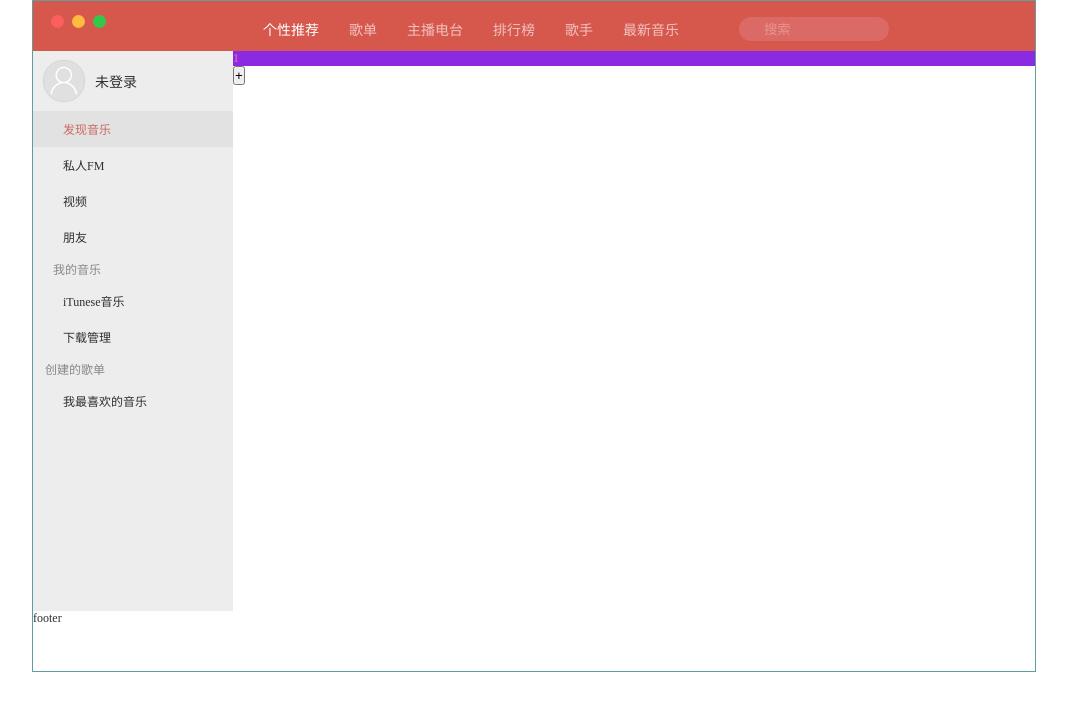
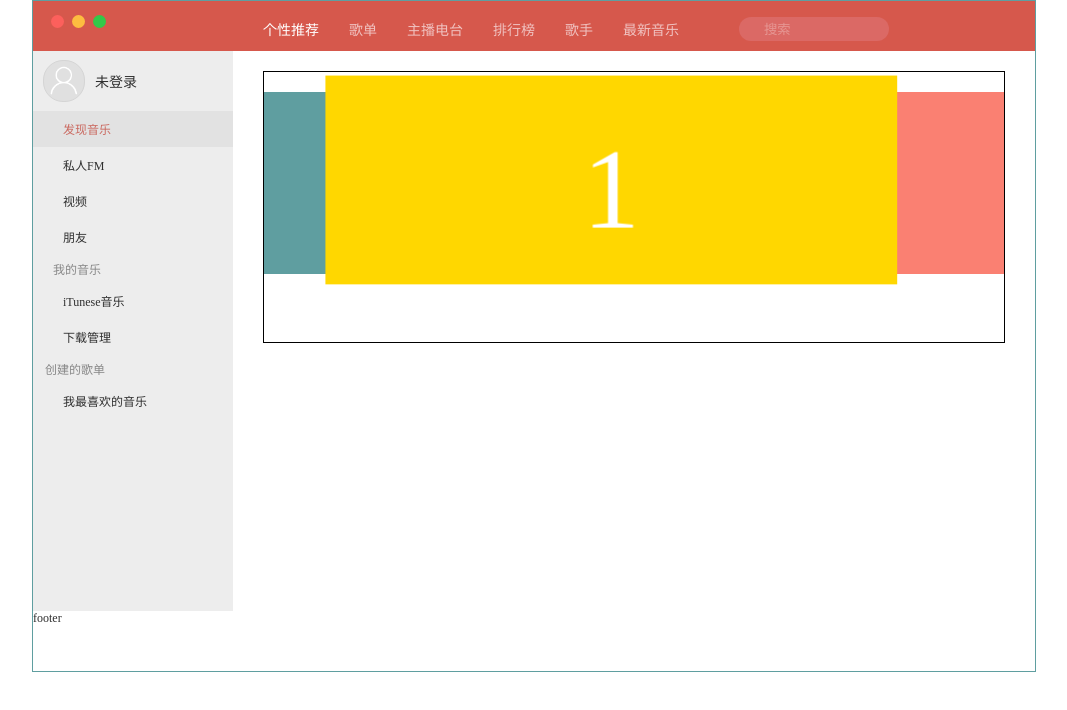
Before and after one commit to naihe138/NeteaseCloudMusic, a Vue app: page /#/ in a window 1280 px wide. Shown: the top 710 px of the page, without its empty margins (106-1173 px from the left). Built offline with nearby package versions, Linux system fonts and the light colour scheme; a small style sheet from the web is missing.

Commit message:
feat: banner

```diff
--- a/src/index.html
+++ b/src/index.html
@@ -4,7 +4,7 @@
   <meta charset="UTF-8">
   <meta name="viewport" content="width=device-width, initial-scale=1.0">
   <meta http-equiv="X-UA-Compatible" content="ie=edge">
-  <title>网易云音乐-by naice</title>
+  <title></title>
   <link rel="stylesheet" type="text/css" href="https://at.alicdn.com/t/font_1255888_n6xttm8eivc.css" />
 </head>
 <body>
--- a/src/layout/body.vue
+++ b/src/layout/body.vue
@@ -30,6 +30,7 @@
     }
     .content {
       flex: 1;
+      padding: 20px 20px 20px 30px;
     }
   }
 </style>
--- /dev/null
+++ b/src/public/components/banner.vue
@@ -0,0 +1,53 @@
+<template>
+  <div class="bannerBox">
+    <div class="item">1</div>
+    <div class="item">2</div>
+    <div class="item">3</div>
+  </div>
+</template>
+
+<script>
+  export default {
+    name: 'Banner'
+  }
+</script>
+
+<style lang="scss" scoped>
+  .bannerBox {
+    width: 740px;
+    height: 250px;
+    border: 1px solid black;
+    position: relative;
+    perspective: 800px;
+    transform-style: preserve-3d;
+    padding-top: 20px;
+  }
+  .item {
+    width: 500px;
+    height: 182px;
+    position: absolute;
+    color: #ffffff;
+    font-size: 100px;
+    text-align: center;
+    line-height: 200px;
+    transition: 0.5s;
+  }
+  .bannerBox .item:nth-of-type(1){
+    background: gold;
+    left: 100px;
+    z-index: 3;
+    transform: translateZ(100px)
+  }
+  .bannerBox .item:nth-of-type(2){
+    background: cadetblue;
+    left: 0;
+    z-index: 1;
+    // transform: translateZ(-100px)
+  }
+  .bannerBox .item:nth-of-type(3){
+    background: salmon;
+    right: 0;
+    z-index: 1;
+    // transform: translateZ(-100px)
+  }
+</style>
--- a/src/views/recommend/index.vue
+++ b/src/views/recommend/index.vue
@@ -1,31 +1,20 @@
 <template>
   <div>
-    <p class="test">{{count}}</p>
-    <button @click="add">+ <i class="iconfont iconbofang"></i></button>
+    <Banner />
   </div>
 </template>
 
 <script>
+  import Banner from 'public/components/banner'
   export default {
+    components: {
+      Banner
+    },
     data() {
       return {
-        count: 1
       }
     },
-    methods: {
-      async add () {
-        let res = await this.test()
-        console.log(res)
-      },
-      test () {
-        return new Promise((resolve, reject) => {
-          setTimeout(() => {
-            this.count += 1
-            resolve('done')
-          }, 1000)
-        })
-      }
-    }
+    methods: {}
   }
 </script>
 
```
